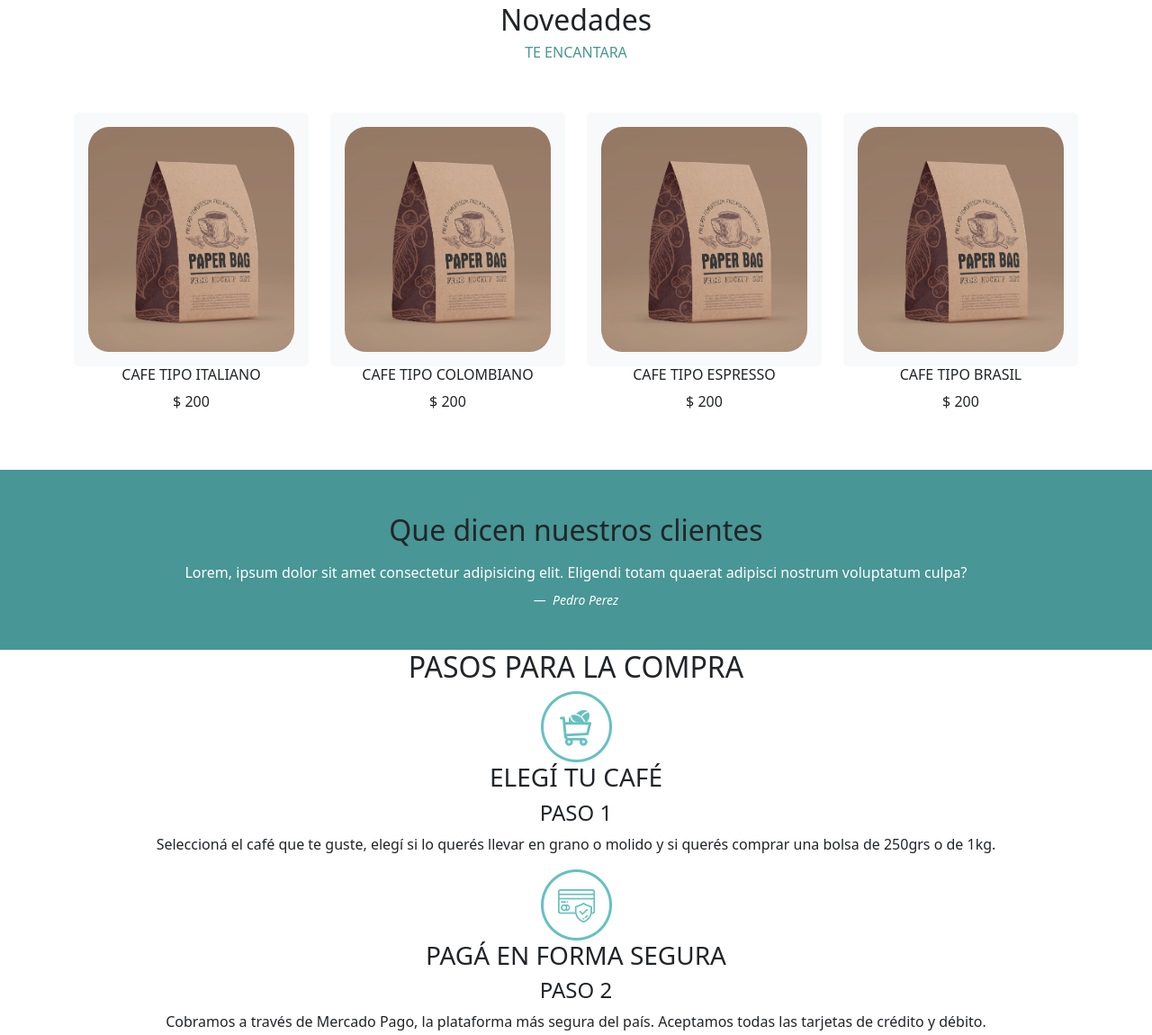
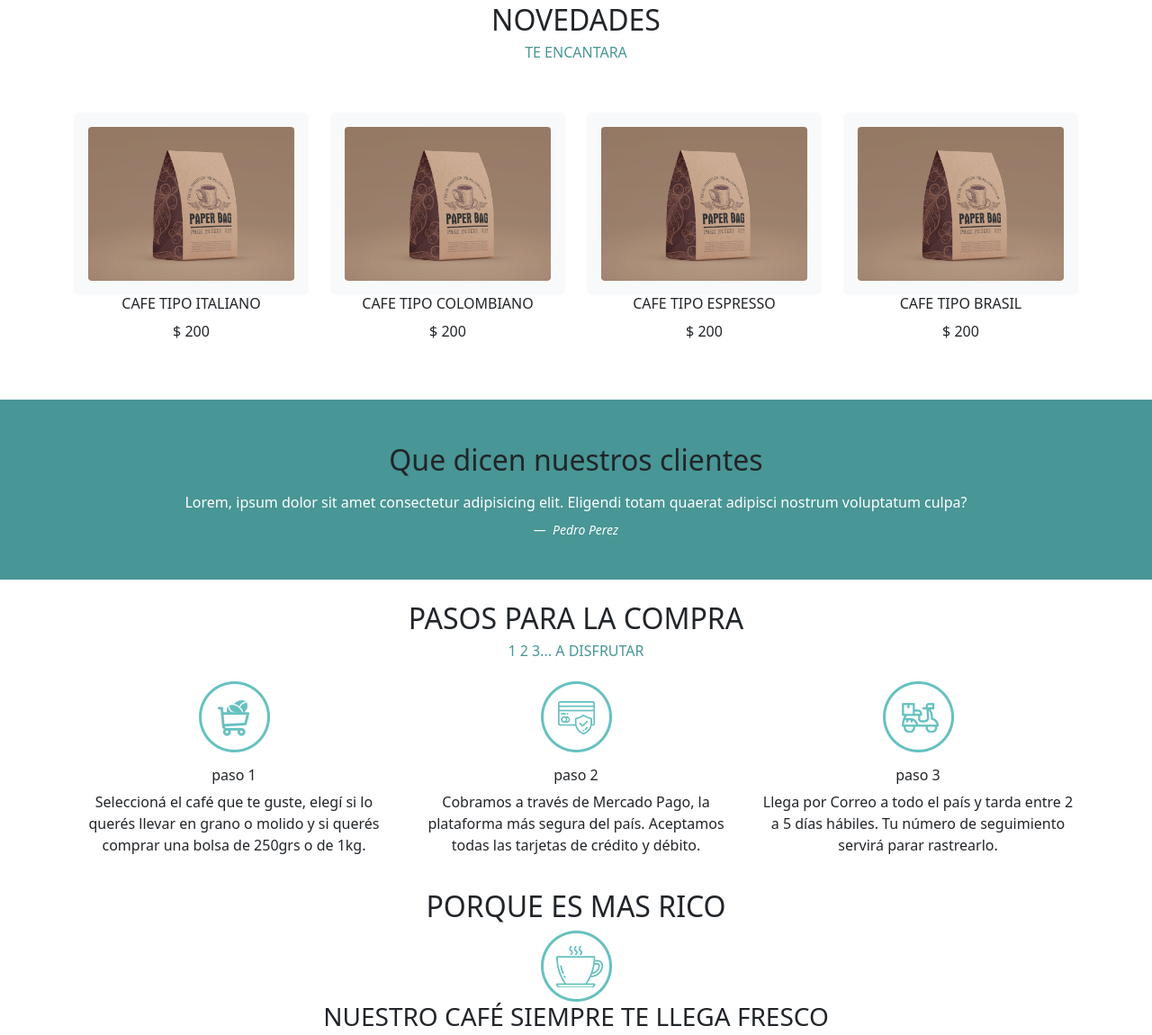
Before and after one commit to DuqueLeon/proyecto-thecoffeshop-coder, a plain HTML site: page index.html in a window 1280 px wide. Shown: the part 853-2003 px from the top of the page at 90% size. Drawn offline with nearby package versions, Linux system fonts and the light colour scheme.

Commit message:
agregando secciones (comentario, pasos para comprar)

```diff
--- a/css/style.css
+++ b/css/style.css
@@ -7,6 +7,7 @@
 .navbar{
     width: 100%;
     height: 20vh;
+    background-color: #2a2a2a;
 }
 
 .navbar-brand img{
@@ -131,14 +132,11 @@ h2{
     font-weight: 700;
 }
 
-.card img{
-    width: 500px;
-    height: 250px;
-    object-fit: cover;
-    border-radius: 10%;
+.img-novedades{
+    border-radius: 2%;
 }
 
-.card:hover{
+.carta-de-novedades:hover{
     box-shadow: -2px -1px 25px -4px rgba(0,0,0,0.75);
     transition: 0.6s;
 }
@@ -149,3 +147,8 @@ h2{
     height: 25vh;
     background-color: #489695;
 }
+
+.pasos-para-comprar{
+    height: 40vh;
+    width: 100%;
+}
--- a/index.html
+++ b/index.html
@@ -15,7 +15,6 @@
 
         <header>
 
-
             <nav class="navbar navbar-expand-lg">
                 <div class="container">
                   <a class="navbar-brand" href="index.html"><img src="/assets/Imagenes/logo2.png" alt="pagina de inicio"></a>
@@ -26,27 +25,25 @@
 
                         <ul class="navbar-nav m-auto mb-2 mb-lg-0">
                             <li class="nav-item">
-                                <a class="nav-link active" href="index.html">inicio</a>
+                                <a class="nav-link active text-white" href="index.html">inicio</a>
                             </li>
                             <li class="nav-item">
-                                <a class="nav-link" href="/pages/cafeteras.html">cafeteras</a>
+                                <a class="nav-link text-white" href="/pages/cafeteras.html">cafeteras</a>
                             </li>
                             <li class="nav-item">
-                                <a class="nav-link" href="/pages/accesorios.html">accesorios</a>
+                                <a class="nav-link text-white" href="/pages/accesorios.html">accesorios</a>
                             </li>
                             <li class="nav-item">
-                                <a class="nav-link" href="/pages/cafe-de-especialidad.html">cafe de especialidad</a>
+                                <a class="nav-link text-white" href="/pages/cafe-de-especialidad.html">cafe de especialidad</a>
                             </li>
                             <li class="nav-item">
-                                <a class="nav-link" href="/pages/contacto.html">contacto</a>
+                                <a class="nav-link text-white" href="/pages/contacto.html">contacto</a>
                             </li>
                         </ul>
 
                     </div>
                 </div>
             </nav>
-
-
 
         </header>
 
@@ -130,57 +127,57 @@
                     <div class="container py-5 ">
                         <div class="row py-5">
                             <div class="col-lg-5 m-auto text-center">
-                                <h2>Novedades</h2>
+                                <h2>NOVEDADES</h2>
                                 <h6 style="color:#489695;">TE ENCANTARA</h6>
                             </div>
                         </div>
                         <div class="row">
-                            <div class="col-lg-3 text-center">
-                                <div class="card border-0 rounded-bottom bg-light">
+                            <div class="col-3 text-center">
+                                <div class="card border-0 bg-light carta-de-novedades">
                                     <div class="card-body">
                                         <img
                                         src="/assets/Imagenes/bolsadecafe.png"
-                                        class="img-fluid"
-                                        alt="">
+                                        class="img-fluid img-novedades"
+                                        alt="tipo de cafe">
                                     </div>
                                 </div>
                                 <h6>CAFE TIPO ITALIANO</h6>
                                 <p>$ 200</p>
                             </div>
 
-                            <div class="col-lg-3 text-center">
-                                <div class="card border-0 bg-light">
+                            <div class="col-3 text-center">
+                                <div class="card border-0 bg-light carta-de-novedades">
                                     <div class="card-body">
                                         <img
                                         src="/assets/Imagenes/bolsadecafe.png"
-                                        class="img-fluid"
-                                        alt="">
+                                        class="img-fluid img-novedades"
+                                        alt="tipo de cafe">
                                     </div>
                                 </div>
                                 <h6>CAFE TIPO COLOMBIANO</h6>
                                 <p>$ 200</p>
                             </div>
 
-                            <div class="col-lg-3 text-center">
-                                <div class="card border-0 bg-light">
+                            <div class="col-3 text-center">
+                                <div class="card border-0 bg-light carta-de-novedades">
                                     <div class="card-body">
                                         <img
                                         src="/assets/Imagenes/bolsadecafe.png"
-                                        class="img-fluid"
-                                        alt="">
+                                        class="img-fluid img-novedades"
+                                        alt="tipo de cafe">
                                     </div>
                                 </div>
                                 <h6>CAFE TIPO ESPRESSO</h6>
                                 <p>$ 200</p>
                             </div>
 
-                            <div class="col-lg-3 text-center">
-                                <div class="card border-0 bg-light">
+                            <div class="col-3 text-center">
+                                <div class="card border-0 bg-light carta-de-novedades">
                                     <div class="card-body">
                                         <img
                                         src="/assets/Imagenes/bolsadecafe.png"
-                                        class="img-fluid"
-                                        alt="cafe tipo brasil">
+                                        class="img-fluid img-novedades"
+                                        alt="cafe tipo tipo de cafebrasil">
                                     </div>
                                 </div>
                                 <h6>CAFE TIPO BRASIL</h6>
@@ -207,59 +204,65 @@
                             </blockquote>
                         </div>
                     </div>
-
                 </section>
 
             <!--  fin de seccion (comentarios) -->
 
             <!--  inicio de seccion (pasos para la compra) -->
 
-            <div class="row text-center">
+                <section class="pasos-para-comprar">
 
-                <div>
-                    <h2>PASOS PARA LA COMPRA</h2>
+                    <div class="container text-center">
+                        <h2 class="titulo-como-comprar mt-4">PASOS PARA LA COMPRA</h2>
+                        <h6 style="color:#489695;">1 2 3... A DISFRUTAR</h6>
+                        <div class="row">
+
+                            <div class="col-4 text-center">
+                                <div class="card border-0">
+                                    <div class="card-body">
+                                        <img
+                                        src="/assets/Imagenes/pasosparacompra1.webp"
+                                        class="img-fluid"
+                                        alt="paso 1">
+                                    </div>
+                                </div>
+                                <h6>paso 1</h6>
+                                <p>Seleccioná el café que te guste, elegí si lo querés llevar en grano o molido y si querés comprar una bolsa de 250grs o de 1kg.</p>
                             </div>
 
 
-                <div class="">
-
-
-                    <div class="">
-                        <div>
-                            <img src="/assets/Imagenes/pasosparacompra1.webp" alt="">
-                            <h3>ELEGÍ TU CAFÉ</h3>
-                            <h4>PASO 1</h4>
-                            <p>Seleccioná el café que te guste, elegí si lo querés llevar en grano o molido y si querés comprar una bolsa de 250grs o de 1kg.</p>
+                            <div class="col-4 text-center">
+                                <div class="card border-0">
+                                    <div class="card-body">
+                                        <img
+                                        src="/assets/Imagenes/pasosparacompra2.webp"
+                                        class="img-fluid"
+                                        alt="paso 2">
                                     </div>
+                                </div>
+                                <h6>paso 2</h6>
+                                <p>Cobramos a través de Mercado Pago, la plataforma más segura del país. Aceptamos todas las tarjetas de crédito y débito.</p>
                             </div>
 
 
-
-                    <div class="">
-                        <div>
-                            <img src="/assets/Imagenes/pasosparacompra2.webp" alt="">
-                            <h3>PAGÁ EN FORMA SEGURA</h3>
-                            <h4>PASO 2</h4>
-                            <p>Cobramos a través de Mercado Pago, la plataforma más segura del país. Aceptamos todas las tarjetas de crédito y débito.</p>
+                            <div class="col-4 text-center">
+                                <div class="card border-0">
+                                    <div class="card-body">
+                                        <img
+                                        src="/assets/Imagenes/pasosparacompra3.webp"
+                                        class="img-fluid"
+                                        alt="paso 3">
                                     </div>
                                 </div>
-
-
-
-
-                    <div class="">
-                        <div>
-                            <img src="/assets/Imagenes/pasosparacompra3.webp" alt="">
-                            <h3>DESPACHO EN 24 HS</h3>
-                            <h4>PASO 3</h4>
+                                <h6>paso 3</h6>
                                 <p>Llega por Correo a todo el país y tarda entre 2 a 5 días hábiles. Tu número de seguimiento servirá parar rastrearlo.</p>
-                        </div>
                             </div>
 
 
                         </div>
+                    </div>
 
-            </div>
+                </section>
 
             <!--  fin de seccion (pasos para la compra) -->
 
```
Also changed, not shown: assets/Imagenes/coffee-shop-logo-design-template-retro-coffee-emblem-art-free-vector.jpg (added). Lines whose indentation alone changed are shown as unchanged.
